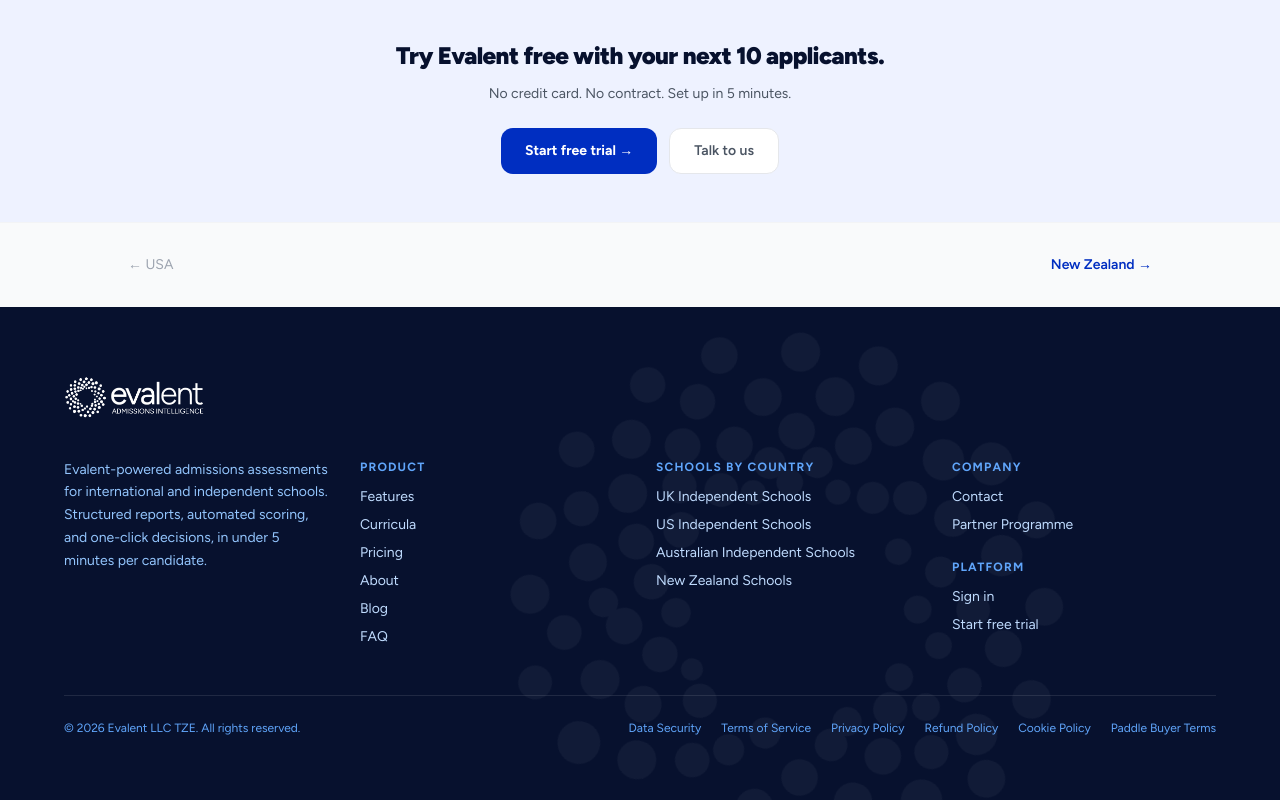
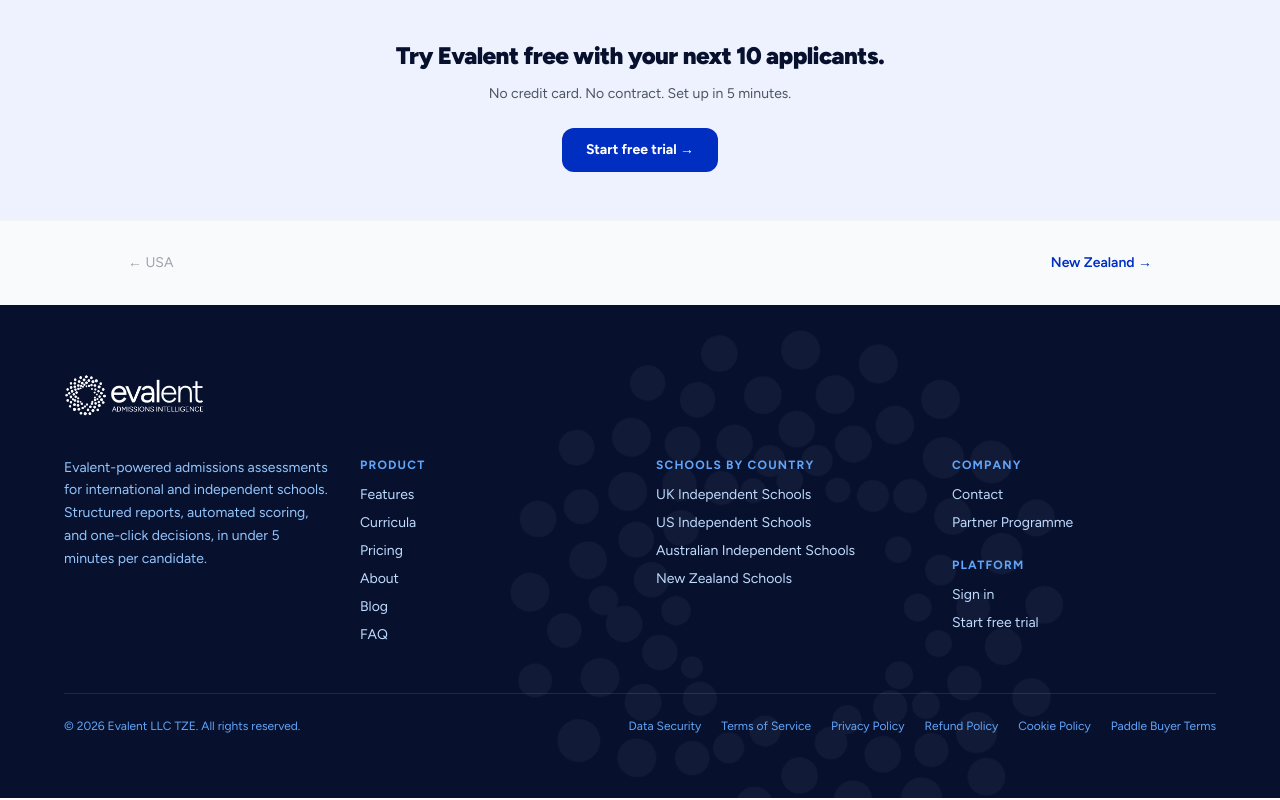
Before and after one commit to wigsbury-ui/evalent-marketing, a Next.js app: page /australia in a window 1280 px wide. Shown: the part 2918-3718 px from the top of the page. Built offline with nearby package versions, Linux system fonts and the light colour scheme.

Commit message:
fix: remove Talk to us secondary CTA buttons from all region and curricula pages

```diff
--- a/src/app/australia/page.tsx
+++ b/src/app/australia/page.tsx
@@ -134,7 +134,6 @@ export default function Page() {
           <p className="text-gray-600 text-sm mb-6">No credit card. No contract. Set up in 5 minutes.</p>
           <div className="flex gap-3 justify-center flex-wrap">
             <CtaTrialButton />
-            <a href="mailto:hello@evalent.io" className="bg-white text-gray-600 font-semibold text-sm px-6 py-3 rounded-xl border border-gray-200 hover:bg-gray-50 transition-colors">Talk to us</a>
           </div>
         </div>
       </section>
--- a/src/app/curricula/page.tsx
+++ b/src/app/curricula/page.tsx
@@ -130,7 +130,6 @@ export default function CurriculaPage() {
           <p className="text-blue-300 text-sm mb-6 leading-relaxed">You select your curriculum once when setting up. If your school runs two programmes, contact us, multi-curriculum accounts are supported.</p>
           <div className="flex gap-3 justify-center flex-wrap">
             <CtaTrialButton variant="light" />
-            <a href="mailto:hello@evalent.io" className="bg-white/10 text-white font-bold text-sm px-6 py-3 rounded-xl border border-white/20 hover:bg-white/20 transition-colors">Talk to us</a>
           </div>
         </div>
       </section>
--- a/src/app/new-zealand/page.tsx
+++ b/src/app/new-zealand/page.tsx
@@ -134,7 +134,6 @@ export default function Page() {
           <p className="text-gray-600 text-sm mb-6">No credit card. No contract. Set up in 5 minutes.</p>
           <div className="flex gap-3 justify-center flex-wrap">
             <CtaTrialButton />
-            <a href="mailto:hello@evalent.io" className="bg-white text-gray-600 font-semibold text-sm px-6 py-3 rounded-xl border border-gray-200 hover:bg-gray-50 transition-colors">Talk to us</a>
           </div>
         </div>
       </section>
--- a/src/app/uk/page.tsx
+++ b/src/app/uk/page.tsx
@@ -163,7 +163,6 @@ export default function Page() {
           <p className="text-gray-600 text-sm mb-6 leading-relaxed">No credit card. No contract. Set up in 5 minutes. Use with real candidates from day one.</p>
           <div className="flex gap-3 justify-center flex-wrap">
             <CtaTrialButton />
-            <a href="mailto:hello@evalent.io" className="bg-white text-gray-600 font-semibold text-sm px-6 py-3 rounded-xl border border-gray-200 hover:bg-gray-50 transition-colors">Talk to us</a>
           </div>
         </div>
       </section>
--- a/src/app/usa/page.tsx
+++ b/src/app/usa/page.tsx
@@ -139,7 +139,6 @@ export default function Page() {
           <p className="text-gray-600 text-sm mb-6">No credit card. No contract. Set up in 5 minutes.</p>
           <div className="flex gap-3 justify-center flex-wrap">
             <CtaTrialButton />
-            <a href="mailto:hello@evalent.io" className="bg-white text-gray-600 font-semibold text-sm px-6 py-3 rounded-xl border border-gray-200 hover:bg-gray-50 transition-colors">Talk to us</a>
           </div>
         </div>
       </section>
```
